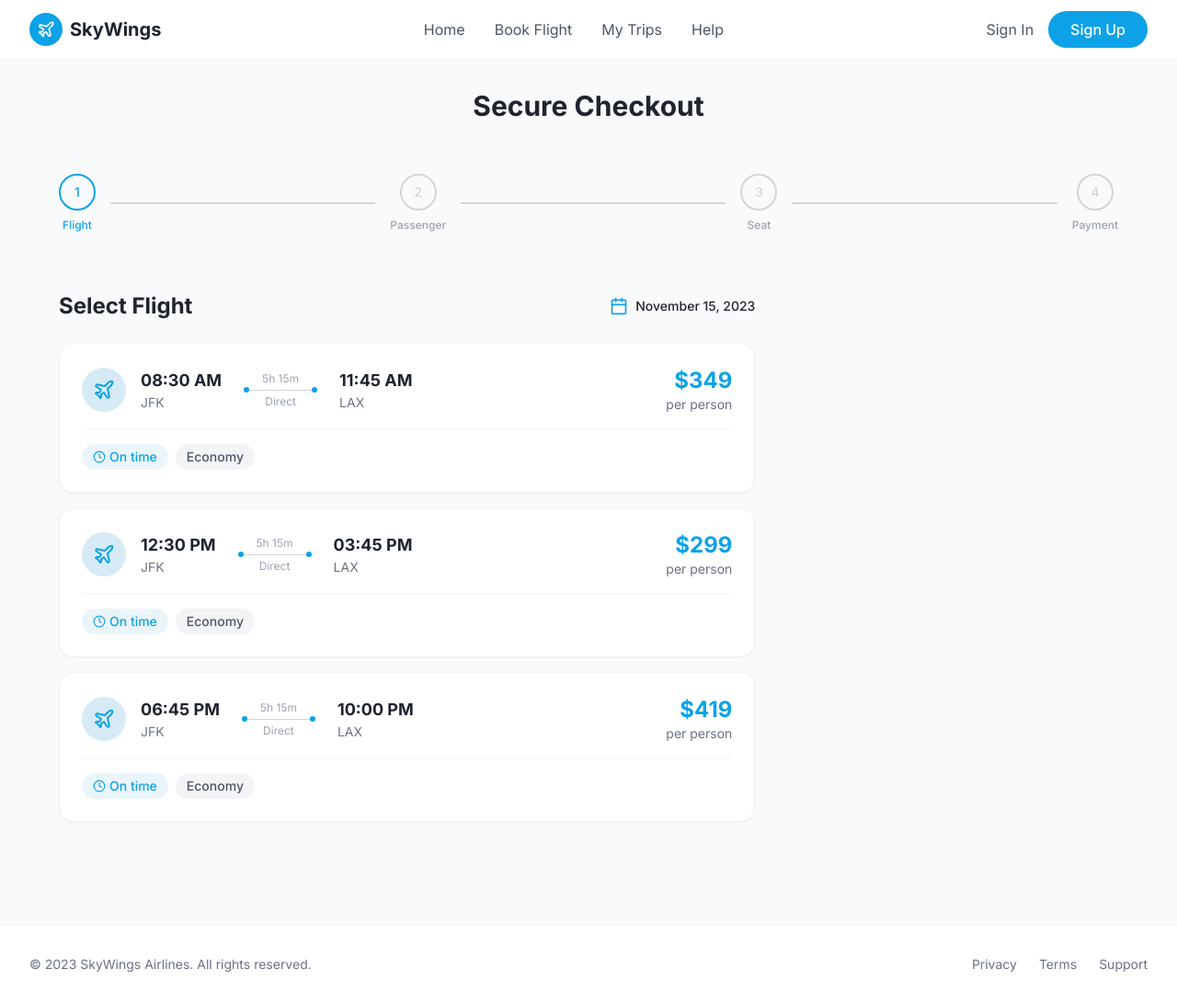
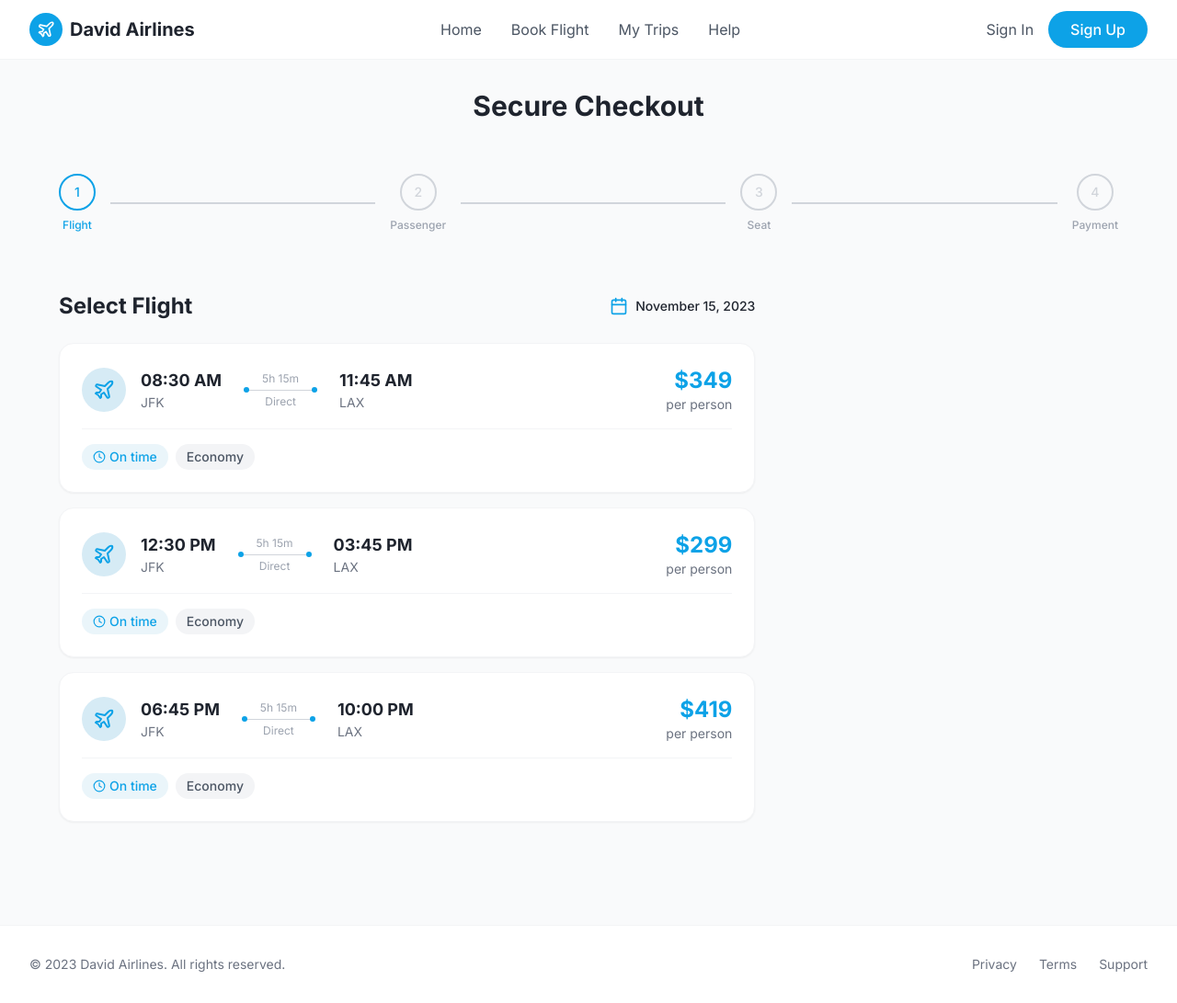
Before and after one commit to apaternina18/sky-purchase-portal, a React (Vite) app: page /checkout in a window 1280 px wide. Shown: the whole page at 92% size. Built offline with nearby package versions, Linux system fonts and the light colour scheme.

Commit message:
Rename project to David Airlines
Renamed the project to David Airlines.

```diff
--- a/src/components/Layout.tsx
+++ b/src/components/Layout.tsx
@@ -18,7 +18,7 @@ const Layout: React.FC<LayoutProps> = ({ children }) => {
           <div className="flex flex-col md:flex-row justify-between items-center">
             <div className="mb-4 md:mb-0">
               <p className="text-sm text-gray-500">
-                © 2023 SkyWings Airlines. All rights reserved.
+                © 2023 David Airlines. All rights reserved.
               </p>
             </div>
             <div className="flex space-x-6">
--- a/src/components/NavBar.tsx
+++ b/src/components/NavBar.tsx
@@ -13,7 +13,7 @@ const NavBar: React.FC = () => {
               <div className="bg-airline-primary p-2 rounded-full">
                 <Plane className="h-5 w-5 text-white" />
               </div>
-              <span className="font-bold text-xl">SkyWings</span>
+              <span className="font-bold text-xl">David Airlines</span>
             </Link>
           </div>
           <div className="hidden md:flex items-center space-x-8">
--- a/src/pages/Index.tsx
+++ b/src/pages/Index.tsx
@@ -16,7 +16,7 @@ const Index = () => {
             </div>
           </div>
           <h1 className="text-4xl md:text-5xl font-bold mb-6 tracking-tight">
-            Book Your Dream Flight with <span className="text-airline-primary">SkyWings</span>
+            Book Your Dream Flight with <span className="text-airline-primary">David Airlines</span>
           </h1>
           <p className="text-xl text-gray-600 max-w-2xl mx-auto">
             Enjoy a premium travel experience with comfortable seats, excellent service, and competitive prices
```
